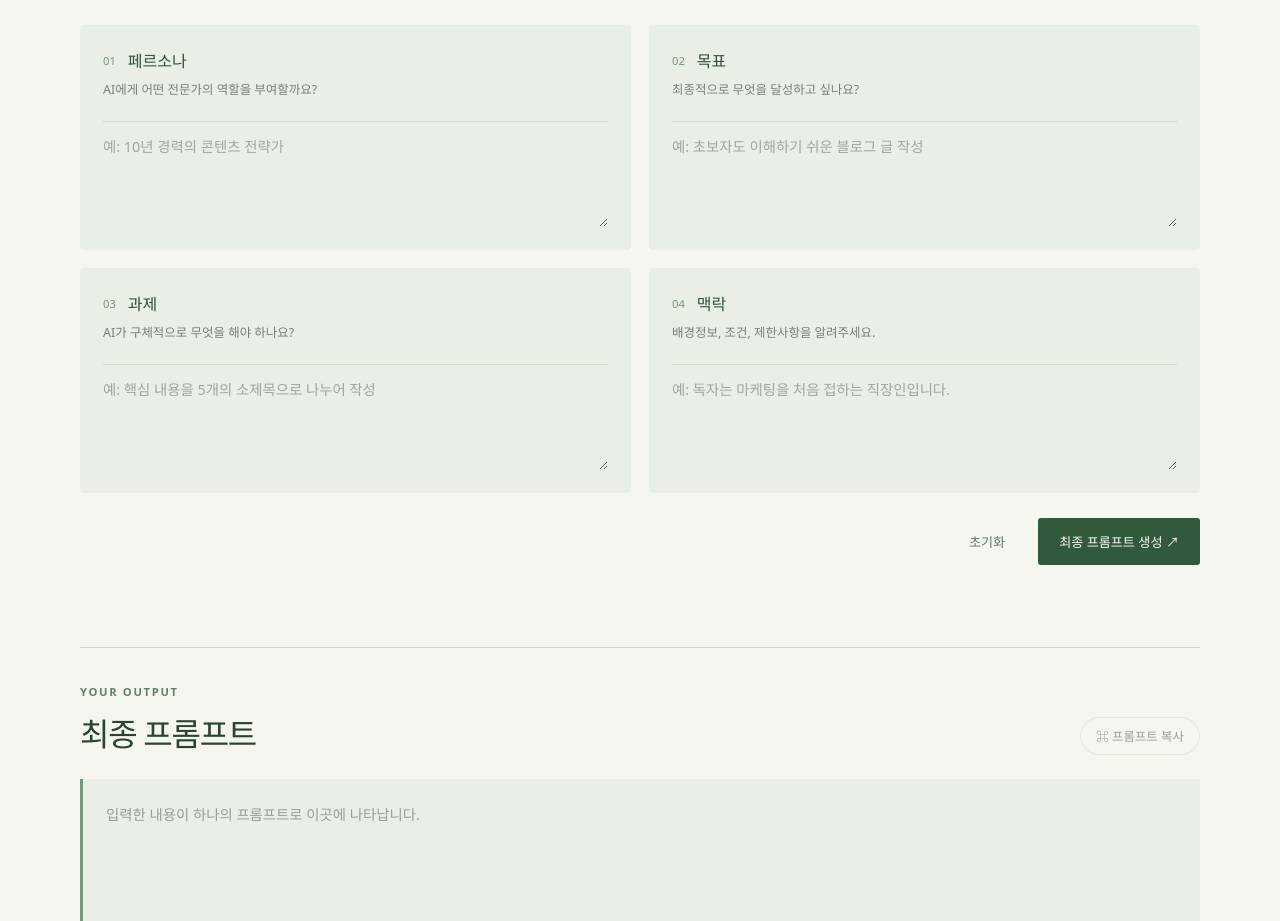
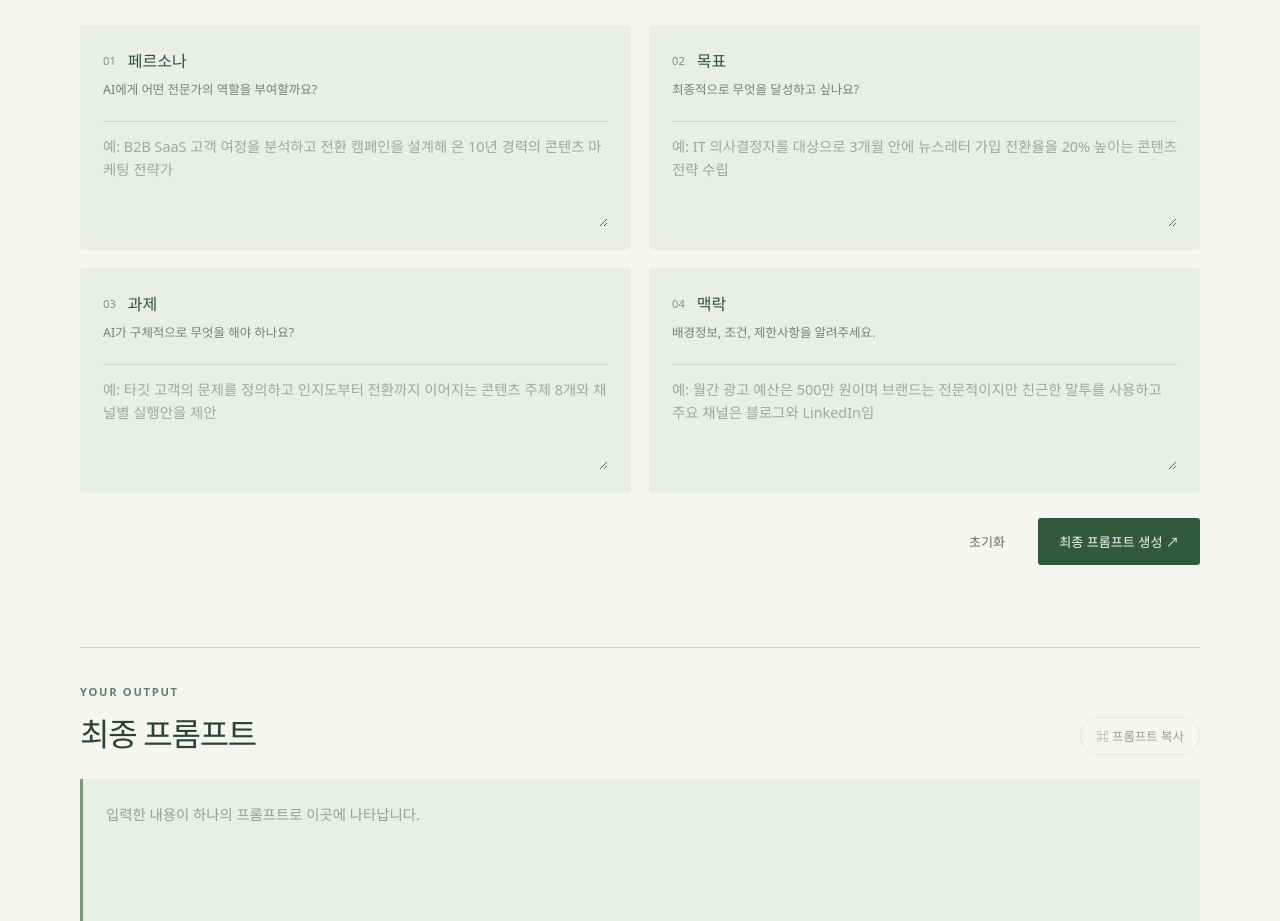
Before and after one commit to mousailee-arch/Test-React, a React (Vite) app: page / in a window 1280 px wide. Shown: the part 980-1901 px from the top of the page. Built offline with nearby package versions, Linux system fonts and the light colour scheme.

Commit message:
Add detailed category examples

```diff
--- a/src/App.tsx
+++ b/src/App.tsx
@@ -38,11 +38,38 @@ const categoryGuides: Record<Category, Record<PromptPart, string>> = {
   },
 }
 
+const categoryExamples: Record<Category, Record<PromptPart, string>> = {
+  marketing: {
+    persona: '예: B2B SaaS 고객 여정을 분석하고 전환 캠페인을 설계해 온 10년 경력의 콘텐츠 마케팅 전략가',
+    goal: '예: IT 의사결정자를 대상으로 3개월 안에 뉴스레터 가입 전환율을 20% 높이는 콘텐츠 전략 수립',
+    task: '예: 타깃 고객의 문제를 정의하고, 인지도부터 전환까지 이어지는 콘텐츠 주제 8개와 채널별 실행안을 제안',
+    context: '예: 월간 광고 예산은 500만 원이며, 브랜드는 전문적이지만 친근한 말투를 사용하고 주요 채널은 블로그와 LinkedIn임',
+  },
+  system: {
+    persona: '예: 대규모 트래픽 환경에서 장애 대응과 확장성 높은 구조를 설계해 온 15년 경력의 시스템 아키텍트',
+    goal: '예: 피크 시간대 동시 접속자 10만 명을 안정적으로 처리하면서 배포 중단 시간을 최소화하는 서비스 구조 설계',
+    task: '예: 컴포넌트 구성, 데이터 흐름, 장애 격리 전략과 모니터링 항목을 포함한 시스템 아키텍처와 도입 순서를 작성',
+    context: '예: 클라우드 환경은 AWS이고 개인정보를 다루며, 기존 모놀리식 서비스와의 단계적 전환 및 월 운영비 300만 원 제한이 있음',
+  },
+  programming: {
+    persona: '예: React와 TypeScript로 유지보수 가능한 웹 서비스를 구축하고 코드 리뷰를 해 온 10년 경력의 시니어 풀스택 개발자',
+    goal: '예: 사용자가 입력한 데이터를 안전하게 저장하고 실패 상황에서도 복구 가능한 업무 관리 기능 구현',
+    task: '예: 타입 정의부터 컴포넌트, API 연동, 유효성 검사, 예외 처리와 단위 테스트까지 실행 가능한 코드로 작성',
+    context: '예: React 19와 TypeScript를 사용하며 기존 Vite 프로젝트에 추가해야 하고, 외부 상태 관리 라이브러리 없이 구현해야 함',
+  },
+  design: {
+    persona: '예: 사용자 리서치와 접근성 기준을 바탕으로 복잡한 업무 도구를 설계해 온 10년 경력의 UX/UI 디자이너',
+    goal: '예: 처음 방문한 사용자도 3분 안에 핵심 기능을 이해하고 첫 작업을 완료할 수 있는 직관적인 경험 설계',
+    task: '예: 사용자 흐름, 정보 구조, 화면별 핵심 컴포넌트와 상태, 모바일 대응 원칙을 포함한 디자인 방향을 제안',
+    context: '예: 사용자는 디지털 도구에 익숙하지 않은 소상공인이며, 밝고 신뢰감 있는 브랜드 톤과 WCAG AA 접근성을 준수해야 함',
+  },
+}
+
 const personaSuggestions: Record<Category, string> = {
-  marketing: '타깃 고객과 시장을 분석하는 10년 경력의 마케팅 전략가',
-  system: '확장성과 안정성을 설계하는 시니어 시스템 아키텍트',
-  programming: '테스트와 유지보수까지 고려하는 시니어 풀스택 개발자',
-  design: '사용자 리서치부터 프로토타입까지 수행하는 UX/UI 디자이너',
+  marketing: 'B2B SaaS 고객 여정을 분석하고 전환 캠페인을 설계해 온 10년 경력의 콘텐츠 마케팅 전략가',
+  system: '대규모 트래픽 환경에서 장애 대응과 확장성 높은 구조를 설계해 온 15년 경력의 시스템 아키텍트',
+  programming: 'React와 TypeScript로 유지보수 가능한 웹 서비스를 구축하고 코드 리뷰를 해 온 10년 경력의 시니어 풀스택 개발자',
+  design: '사용자 리서치와 접근성 기준을 바탕으로 복잡한 업무 도구를 설계해 온 10년 경력의 UX/UI 디자이너',
 }
 
 const promptFields: Array<{
@@ -57,28 +84,28 @@ const promptFields: Array<{
     number: '01',
     title: '페르소나',
     hint: 'AI에게 어떤 전문가의 역할을 부여할까요?',
-    placeholder: '예: 10년 경력의 콘텐츠 전략가',
+    placeholder: '예: B2B SaaS 고객 여정을 분석하고 전환 캠페인을 설계해 온 10년 경력의 콘텐츠 마케팅 전략가',
   },
   {
     key: 'goal',
     number: '02',
     title: '목표',
     hint: '최종적으로 무엇을 달성하고 싶나요?',
-    placeholder: '예: 초보자도 이해하기 쉬운 블로그 글 작성',
+    placeholder: '예: IT 의사결정자를 대상으로 3개월 안에 뉴스레터 가입 전환율을 20% 높이는 콘텐츠 전략 수립',
   },
   {
     key: 'task',
     number: '03',
     title: '과제',
     hint: 'AI가 구체적으로 무엇을 해야 하나요?',
-    placeholder: '예: 핵심 내용을 5개의 소제목으로 나누어 작성',
+    placeholder: '예: 타깃 고객의 문제를 정의하고 인지도부터 전환까지 이어지는 콘텐츠 주제 8개와 채널별 실행안을 제안',
   },
   {
     key: 'context',
     number: '04',
     title: '맥락',
     hint: '배경정보, 조건, 제한사항을 알려주세요.',
-    placeholder: '예: 독자는 마케팅을 처음 접하는 직장인입니다.',
+    placeholder: '예: 월간 광고 예산은 500만 원이며 브랜드는 전문적이지만 친근한 말투를 사용하고 주요 채널은 블로그와 LinkedIn임',
   },
 ]
 
@@ -104,6 +131,11 @@ function App() {
   const getGuide = (part: PromptPart, fallback: string) => {
     if (!selectedCategories.length) return fallback
     return selectedCategories.map((category) => categoryGuides[category][part]).join(' ')
+  }
+
+  const getPlaceholder = (part: PromptPart, fallback: string) => {
+    if (!selectedCategories.length) return fallback
+    return selectedCategories.map((category) => categoryExamples[category][part]).join(' 또는 ')
   }
 
   const applyPersonaSuggestion = (category: Category) => {
@@ -185,7 +217,7 @@ function App() {
               <label className="prompt-field" htmlFor={key} key={key}>
                 <span className="field-topline"><span className="field-number">{number}</span><strong>{title}</strong></span>
                 <span className="field-hint">{getGuide(key, hint)}</span>
-                <textarea id={key} value={prompt[key]} onChange={(event) => updatePrompt(key, event.target.value)} placeholder={placeholder} rows={4} />
+                <textarea id={key} value={prompt[key]} onChange={(event) => updatePrompt(key, event.target.value)} placeholder={getPlaceholder(key, placeholder)} rows={4} />
                 {key === 'persona' && selectedCategories.length > 0 && (
                   <span className="suggestion-area">
                     <span className="suggestion-label">1차 제안</span>
```
